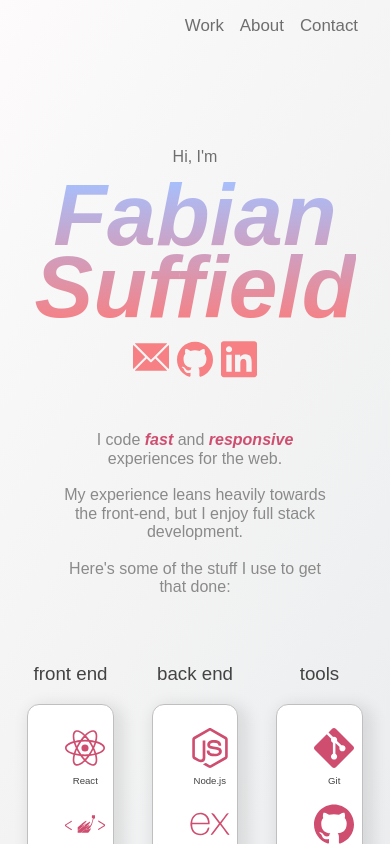
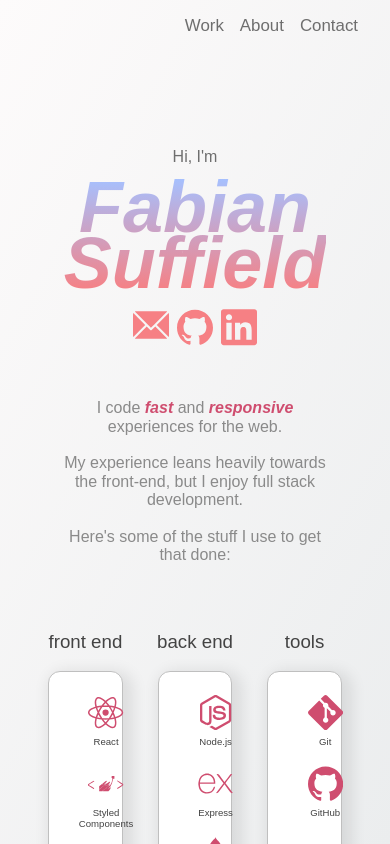
Before and after one commit to fsuffieldcode/portfolio, a React (Create React App) app: page / in a window 390 px wide. Built offline with nearby package versions, Linux system fonts and the light colour scheme; a web font is replaced by a local one.

Commit message:
resize intro section for mobile

```diff
--- a/src/components/Intro.styles.js
+++ b/src/components/Intro.styles.js
@@ -37,8 +37,8 @@ const HelloText = styled.span`
 
 const Heading = styled.h1`
   margin: 0.75rem;
-  font-size: 5.5rem;
-  line-height: 4.5rem;
+  font-size: 4.5rem;
+  line-height: 3.5rem;
   font-weight: 900;
   font-style: italic;
   background: -webkit-linear-gradient(var(--lightblue), var(--coral));
--- a/src/components/Stack.styles.js
+++ b/src/components/Stack.styles.js
@@ -31,9 +31,9 @@ const StackContainer = styled.section`
 `
 
 const StackCard = styled.div`
-  width: 15vw;
+  width: 12vw;
   padding: 0.8rem;
-  margin: 1.2rem;
+  margin: 1.1rem;
   border-radius: 0.75rem;
   display: flex;
   flex-wrap: wrap;
@@ -73,7 +73,7 @@ const StackIcon = styled.div`
 
   /* Icons */
   svg {
-    width: 2.5rem;
+    width: 2.2rem;
     max-width: 90px;
     margin: 0.4rem;
     fill: var(--wine);
```
